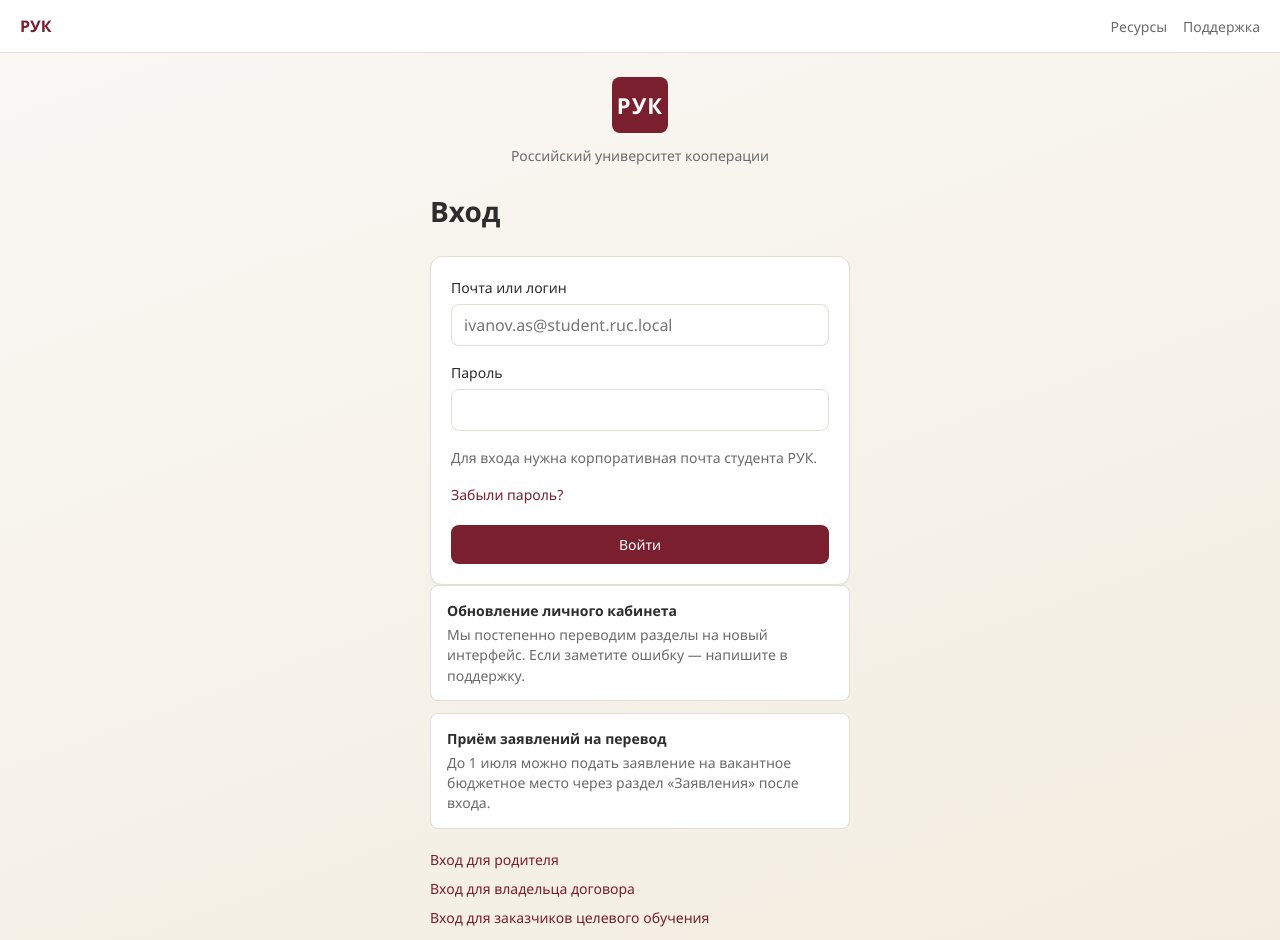
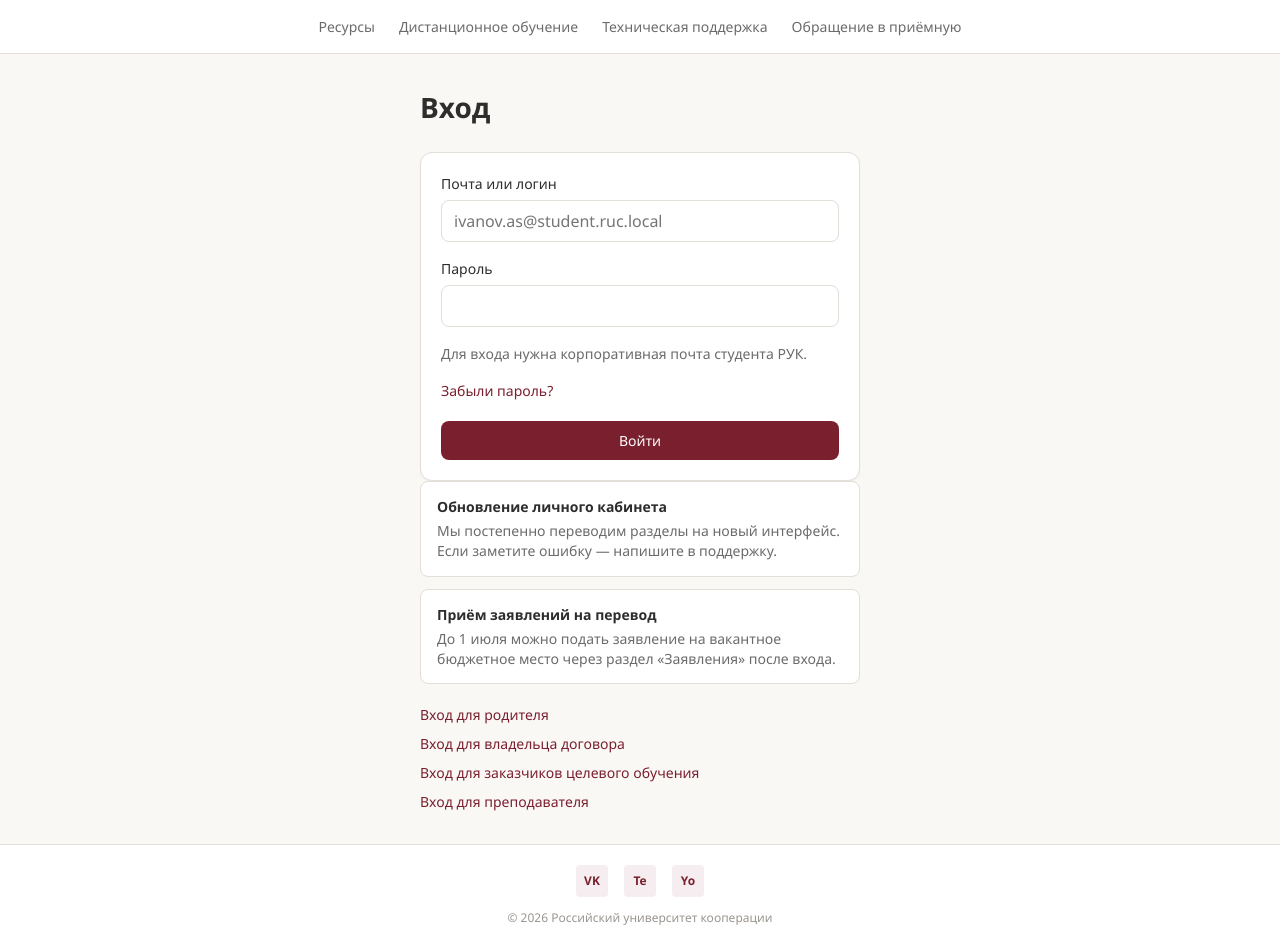
Before and after one commit to gama1726/ruk_lk, a React (Vite) app: page /login in a window 1280 px wide. Shown: the top 940 px of the page. Built offline with nearby package versions, Linux system fonts and the light colour scheme; no server answers.

Commit message:
feat(layout): шапка и подвал как на портале

```diff
--- a/src/layout/login.module.css
+++ b/src/layout/login.module.css
@@ -2,29 +2,20 @@
   min-height: 100dvh;
   display: flex;
   flex-direction: column;
-  background: linear-gradient(160deg, var(--color-bg) 0%, var(--color-secondary-muted) 100%);
+  background: var(--color-bg);
 }
 
 .top {
-  display: flex;
-  align-items: center;
-  justify-content: space-between;
-  gap: 1rem;
-  padding: 0.875rem 1.25rem;
+  padding: 1rem 1.5rem;
   border-bottom: 1px solid var(--color-border);
   background: var(--color-surface);
 }
 
-.topBrand {
-  font-weight: 700;
-  font-size: var(--font-size-md);
-  color: var(--color-primary);
-  text-decoration: none;
-}
-
 .topNav {
   display: flex;
-  gap: 1rem;
+  flex-wrap: wrap;
+  justify-content: center;
+  gap: 0.5rem 1.5rem;
 }
 
 .topLink {
@@ -43,45 +34,49 @@
   flex-direction: column;
   align-items: center;
   justify-content: center;
-  padding: 1.5rem 1.25rem;
-}
-
-.brand {
-  text-align: center;
-  margin-bottom: 1.5rem;
-}
-
-.logo {
-  display: inline-flex;
-  align-items: center;
-  justify-content: center;
-  width: 56px;
-  height: 56px;
-  margin-bottom: 0.75rem;
-  border-radius: var(--radius-md);
-  background-color: var(--color-primary);
-  color: var(--color-text-inverse);
-  font-size: var(--font-size-xl);
-  font-weight: 700;
-  letter-spacing: 0.05em;
-}
-
-.org {
-  margin: 0;
-  font-size: var(--font-size-sm);
-  color: var(--color-text-secondary);
+  padding: 2rem 1.25rem;
 }
 
 .content {
   width: 100%;
-  max-width: 420px;
+  max-width: 440px;
+}
+
+.contentWide {
+  width: 100%;
+  max-width: 520px;
 }
 
 .footer {
-  padding: 1rem 1.25rem;
+  padding: 1.25rem 1.5rem 1.5rem;
   text-align: center;
   border-top: 1px solid var(--color-border);
   background: var(--color-surface);
+}
+
+.social {
+  display: flex;
+  justify-content: center;
+  gap: 1rem;
+  margin-bottom: 0.75rem;
+}
+
+.social a {
+  display: inline-flex;
+  align-items: center;
+  justify-content: center;
+  width: 2rem;
+  height: 2rem;
+  border-radius: var(--radius-sm);
+  font-size: var(--font-size-xs);
+  font-weight: 600;
+  color: var(--color-primary);
+  text-decoration: none;
+  background: var(--color-primary-muted);
+}
+
+.social a:hover {
+  background: var(--color-secondary-muted);
 }
 
 .copy {
--- a/src/layout/login.tsx
+++ b/src/layout/login.tsx
@@ -1,38 +1,23 @@
 import { Link, Outlet, useLocation } from 'react-router-dom'
+import { publicNav, socialLinks } from '@/mocks/public-nav'
 import { paths } from '@/paths'
 import styles from './login.module.css'
 
-const nav = [
-  { to: paths.resources, label: 'Ресурсы' },
-  { to: paths.support, label: 'Поддержка' },
-] as const
-
-const authPaths: string[] = [
-  paths.login,
-  paths.loginParent,
-  paths.loginContract,
-  paths.loginTarget,
-  paths.loginTeacher,
-  paths.verify,
-  paths.forgot,
-]
+const widePaths: string[] = [paths.resources, paths.support]
 
 /**
  * Оболочка публичных страниц: вход, ресурсы, поддержка.
  */
 export function LoginShell() {
   const { pathname } = useLocation()
-  const showBrand = authPaths.includes(pathname)
+  const wide = widePaths.includes(pathname)
 
   return (
     <div className={styles.wrap}>
       <header className={styles.top}>
-        <Link to={paths.login} className={styles.topBrand}>
-          РУК
-        </Link>
         <nav className={styles.topNav} aria-label="Публичное меню">
-          {nav.map((item) => (
-            <Link key={item.to} to={item.to} className={styles.topLink}>
+          {publicNav.map((item) => (
+            <Link key={item.label} to={item.to} className={styles.topLink}>
               {item.label}
             </Link>
           ))}
@@ -40,21 +25,19 @@
       </header>
 
       <main className={styles.main}>
-        {showBrand ? (
-          <div className={styles.brand}>
-            <div className={styles.logo} aria-hidden="true">
-              РУК
-            </div>
-            <p className={styles.org}>Российский университет кооперации</p>
-          </div>
-        ) : null}
-
-        <div className={styles.content}>
+        <div className={wide ? styles.contentWide : styles.content}>
           <Outlet />
         </div>
       </main>
 
       <footer className={styles.footer}>
+        <div className={styles.social}>
+          {socialLinks.map((s) => (
+            <a key={s.id} href={s.url} target="_blank" rel="noopener noreferrer" aria-label={s.label}>
+              {s.label.slice(0, 2)}
+            </a>
+          ))}
+        </div>
         <p className={styles.copy}>© {new Date().getFullYear()} Российский университет кооперации</p>
       </footer>
     </div>
--- /dev/null
+++ b/src/mocks/public-nav.ts
@@ -0,0 +1,30 @@
+/**
+ * @file Публичная навигация и соцсети на экране входа.
+ */
+
+import { paths } from '@/paths'
+
+export type PublicNavItem = {
+  to: string
+  label: string
+}
+
+/** Верхнее меню как на портале */
+export const publicNav: PublicNavItem[] = [
+  { to: paths.resources, label: 'Ресурсы' },
+  { to: paths.resources, label: 'Дистанционное обучение' },
+  { to: paths.support, label: 'Техническая поддержка' },
+  { to: paths.support, label: 'Обращение в приёмную' },
+]
+
+export type SocialLink = {
+  id: string
+  label: string
+  url: string
+}
+
+export const socialLinks: SocialLink[] = [
+  { id: 'vk', label: 'VK', url: 'https://vk.com' },
+  { id: 'tg', label: 'Telegram', url: 'https://t.me' },
+  { id: 'yt', label: 'YouTube', url: 'https://youtube.com' },
+]
```
